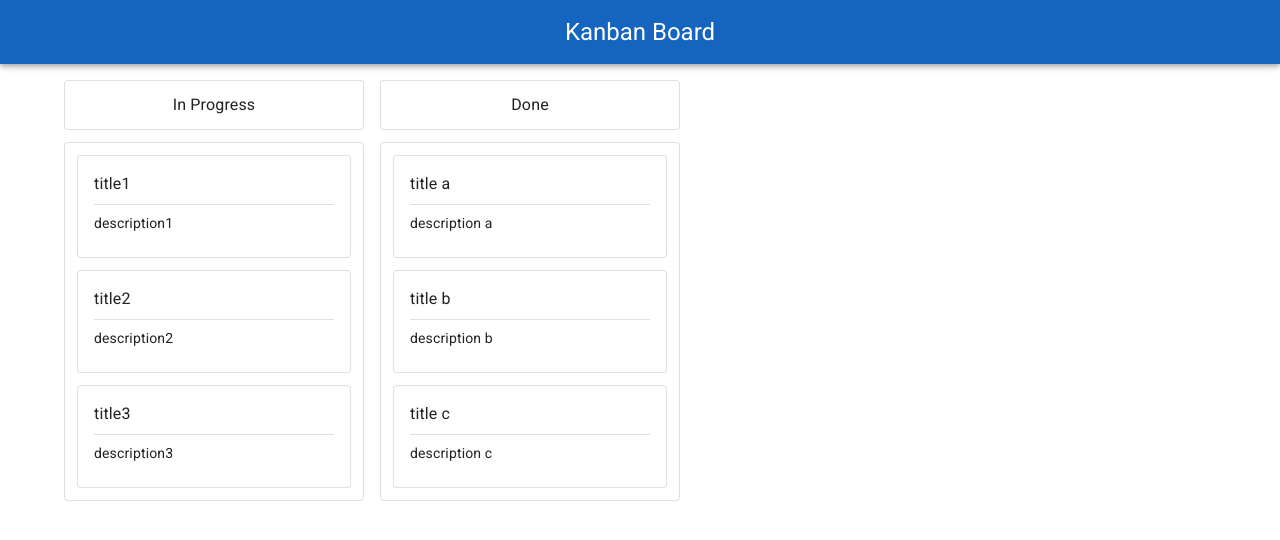
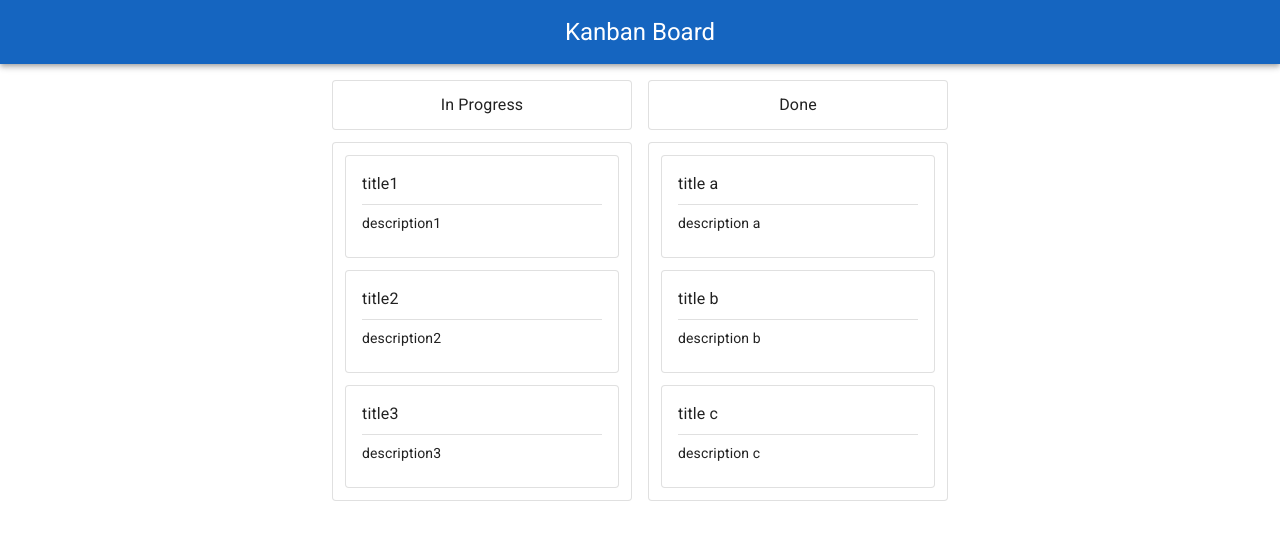
Before and after one commit to mfnsvrtm-frontend/react-kanban, a React (Vite) app: page / in a window 1280 px wide. Shown: the top 540 px of the page. Built offline with nearby package versions, Linux system fonts and the light colour scheme.

Commit message:
implement adding columns

```diff
--- a/src/App.tsx
+++ b/src/App.tsx
@@ -1,11 +1,8 @@
 import { AppBar, Container, Stack, Toolbar, Typography } from '@mui/material';
 import Board from './components/Board';
-import { BoardContextProvider } from './providers/BoardContextProvider';
-import { useBoard } from './hooks/useBoard';
 import { DialogContextProvider } from './providers/DialogContextProvider';
 
 const App = (): React.ReactNode => {
-  const boardContext = useBoard();
 
   return (
     <Stack height={'100vh'}>
@@ -23,11 +20,11 @@ const App = (): React.ReactNode => {
           </Toolbar>
         </Container>
       </AppBar>
-      <Container sx={{ flexGrow: 1 }}>
+      <Container sx={{
+        flexGrow: 1,
+      }}>
         <DialogContextProvider>
-          <BoardContextProvider context={boardContext}>
-            <Board />
-          </BoardContextProvider>
+          <Board />
         </DialogContextProvider>
       </Container>
     </Stack>
--- a/src/components/Board.tsx
+++ b/src/components/Board.tsx
@@ -5,19 +5,25 @@ import { DndContext, DragOverlay, useSensor, useSensors } from '@dnd-kit/core';
 import { useState } from 'react';
 import { SortableContext, horizontalListSortingStrategy } from '@dnd-kit/sortable';
 import { MouseSensor } from '../utils/sensors';
-import { useBoardContext } from '../providers/BoardContextProvider';
+import { BoardContextProvider } from '../providers/BoardContextProvider';
+import { useBoard } from '../hooks/useBoard';
+import NewColumn from './NewColumn';
+import useKeyboard from '../hooks/useKeyboard';
 
 const Board = (): React.ReactNode => {
+  const isCtrlDown = useKeyboard((event) => event.key === 'Control');
   const [activeId, setActiveId] = useState<string | null>(null);
 
-  const { columns, isColumn, getColumnById, moveTask, moveColumn } = useBoardContext();
+  const context = useBoard();
+  const { columns, isColumn, getColumnById, moveTask, moveColumn } = context;
 
   const sensors = useSensors(
     useSensor(MouseSensor)
   );
 
   return (
-    <Stack direction='row' gap={2} height={1} paddingBlock={2}>
+    <BoardContextProvider context={context}>
+      <Stack direction='row' gap={2} height={1} paddingBlock={2} sx={{ height: 'fit-content', width: 'fit-content', marginInline: 'auto' }}>
         <DndContext
           sensors={sensors}
           onDragOver={({ over }) => {
@@ -45,6 +51,7 @@ const Board = (): React.ReactNode => {
         >
           <SortableContext items={columns} strategy={horizontalListSortingStrategy}>
             {columns.map(column => <Column key={column} id={column} />)}
+            {isCtrlDown && <NewColumn />}
           </SortableContext>
           <DragOverlay>
             {activeId
@@ -55,6 +62,7 @@ const Board = (): React.ReactNode => {
           </DragOverlay>
         </DndContext>
       </Stack >
+    </BoardContextProvider>
   );
 };
 
--- a/src/components/BoardDialog.tsx
+++ b/src/components/BoardDialog.tsx
@@ -3,12 +3,13 @@ import { Button, Dialog, DialogActions, DialogContent, DialogTitle, TextField }
 export const enum DialogType {
   AddTask,
   EditTask,
+  AddColumn,
   EditColumn,
 }
 
 export interface BoardDialogProps {
   type: DialogType;
-  data: { [name: string]: string };
+  data: { [name: string]: string; };
   onCancel: () => void;
   onSuccess: (data: FormData) => void;
 };
@@ -30,6 +31,10 @@ export const BoardDialog = ({ type, data, onCancel, onSuccess }: BoardDialogProp
     case DialogType.EditColumn:
       title = 'Edit column';
       submitLabel = 'Save';
+      break;
+    case DialogType.AddColumn:
+      title = 'Add column';
+      submitLabel = 'Add';
       break;
   }
 
@@ -54,7 +59,7 @@ export const BoardDialog = ({ type, data, onCancel, onSuccess }: BoardDialogProp
         />
       </DialogContent>
     );
-  } else {
+  } else if ([DialogType.AddColumn, DialogType.EditColumn].includes(type)) {
     formContent = (
       <DialogContent>
         <TextField
--- /dev/null
+++ b/src/components/NewColumn.tsx
@@ -0,0 +1,37 @@
+import AddIcon from '@mui/icons-material/Add';
+import { Paper, Stack, Typography } from '@mui/material';
+import React, { useEffect, useRef } from 'react';
+import useDialog from '../hooks/useDialog';
+import { DialogType } from './BoardDialog';
+import { useBoardContext } from '../providers/BoardContextProvider';
+
+const NewColumn = (): React.ReactNode => {
+  const { addColumn } = useBoardContext();
+  const ref = useRef<HTMLDivElement>(null);
+
+  useEffect(() => {
+    ref.current?.scrollIntoView();
+  }, [])
+
+  const openDialog = useDialog({
+    type: DialogType.AddColumn,
+    onSuccess: (data: FormData) => {
+      addColumn({
+          title: data.get('title') as string,
+      })
+    }
+  });
+
+  return (
+    <Stack ref={ref} onClick={openDialog} width={300} gap={1.5} sx={{ cursor: 'pointer' }} >
+      <Paper variant='outlined' sx={{ padding: 1.5, borderStyle: 'dashed' }}>
+        <Typography sx={{ color: 'divider', userSelect: 'none' }} fontSize={16} fontWeight={400} textAlign='center'>New column</Typography>
+      </Paper>
+      <Paper  variant='outlined' sx={{ display: 'grid', placeContent: 'center', padding: 1.5, height: 1, borderStyle: 'dashed' }} >
+        <AddIcon sx={{ color: 'divider' }} />
+      </Paper>
+    </Stack>
+  );
+};
+
+export default NewColumn;
--- a/src/hooks/useBoard.ts
+++ b/src/hooks/useBoard.ts
@@ -16,6 +16,7 @@ export interface BoardContext {
   deleteColumn: (id: Id) => void;
   addTask: (columnId: Id, data: TaskData) => void;
   editTask: (taskId: Id, data: TaskData) => void;
+  addColumn: (data: ColumnData) => void;
   editColumn: (columnId: Id, data: ColumnData) => void;
 }
 
@@ -90,7 +91,7 @@ export const useBoard = (): BoardContext => {
 
     const { [id]: _, ...newData } = taskData;
     setTaskData(newData);
-  }
+  };
 
   const deleteColumn = (id: Id) => {
     setColumns(columns.filter(column => column !== id));
@@ -104,10 +105,10 @@ export const useBoard = (): BoardContext => {
     const columnTasks = board[id];
     const newTaskData = Object.fromEntries(
       Object.entries(taskData)
-      .filter(([task]) => !columnTasks.includes(task))
+        .filter(([task]) => !columnTasks.includes(task))
     );
     setTaskData(newTaskData);
-  }
+  };
 
   const addTask = (columnId: Id, data: TaskData) => {
     const id = nanoid();
@@ -121,21 +122,35 @@ export const useBoard = (): BoardContext => {
       ...taskData,
       [id]: data
     });
-  }
+  };
 
   const editTask = (taskId: Id, data: TaskData) => {
     setTaskData({
       ...taskData,
       [taskId]: data
     });
-  }
+  };
+
+  const addColumn = (data: ColumnData) => {
+    console.log('adding')
+    const id = nanoid();
+    setColumns([...columns, id]);
+    setColumnData({
+      ...columnData,
+      [id]: data
+    });
+    setBoard({
+      ...board,
+      [id]: []
+    });
+  };
 
   const editColumn = (columnId: Id, data: ColumnData) => {
     setColumnData({
       ...columnData,
       [columnId]: data
     });
-  }
+  };
 
   return {
     columns,
@@ -150,6 +165,7 @@ export const useBoard = (): BoardContext => {
     deleteColumn,
     addTask,
     editTask,
+    addColumn,
     editColumn
   };
 };
--- /dev/null
+++ b/src/hooks/useKeyboard.ts
@@ -0,0 +1,25 @@
+import { useEffect, useState } from 'react';
+
+const useKeyboard = (predicate: (event: KeyboardEvent) => boolean) => {
+  const [keyDownEvent, setKeyDownEvent] = useState<KeyboardEvent | null>(null);
+
+  useEffect(() => {
+    const handleKeyDown = (event: KeyboardEvent) => {
+      if (predicate(event)) setKeyDownEvent(event);
+    }
+    const handleKeyUp = (event: KeyboardEvent) => {
+      if (predicate(event)) setKeyDownEvent(null);
+    }
+
+    window.addEventListener('keydown', handleKeyDown);
+    window.addEventListener('keyup', handleKeyUp);
+    () => {
+      window.removeEventListener('keydown', handleKeyDown);
+      window.addEventListener('keyup', handleKeyUp);
+    }
+  }, [])
+
+  return keyDownEvent;
+}
+
+export default useKeyboard;
```
Lines whose indentation alone changed are shown as unchanged.
